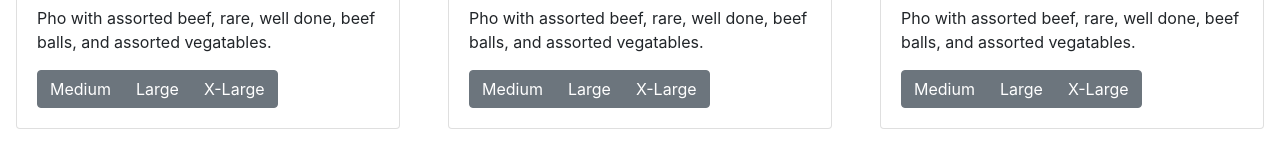
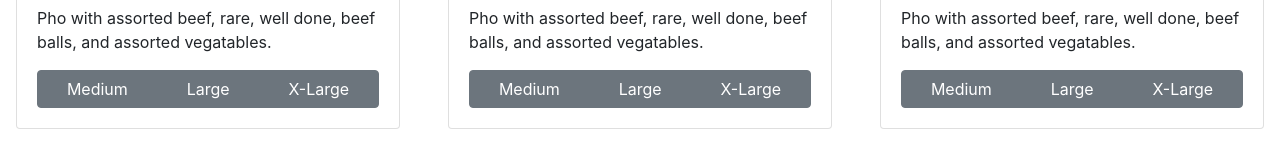
Before and after one commit to haphamo/pho-mekong, a React (Create React App) app: page / in a window 1280 px wide. Shown: the part 421-581 px from the top of the page. Built offline with nearby package versions, Linux system fonts and the light colour scheme.

Commit message:
Added flex to buttonGroup for soup sizes

```diff
--- a/src/MenuItem/MenuItem.js
+++ b/src/MenuItem/MenuItem.js
@@ -15,7 +15,7 @@ const MenuItem = (props) => {
         </section>
         <CardBody>
           <CardText>Pho with assorted beef, rare, well done, beef balls, and assorted vegatables.</CardText>
-          <ButtonGroup >
+          <ButtonGroup style={{display: 'flex'}}>
             <Button>Medium</Button>
             <Button>Large</Button>
             <Button>X-Large</Button>
```
Also changed, not shown: src/lib/menuItemData.js (added).
